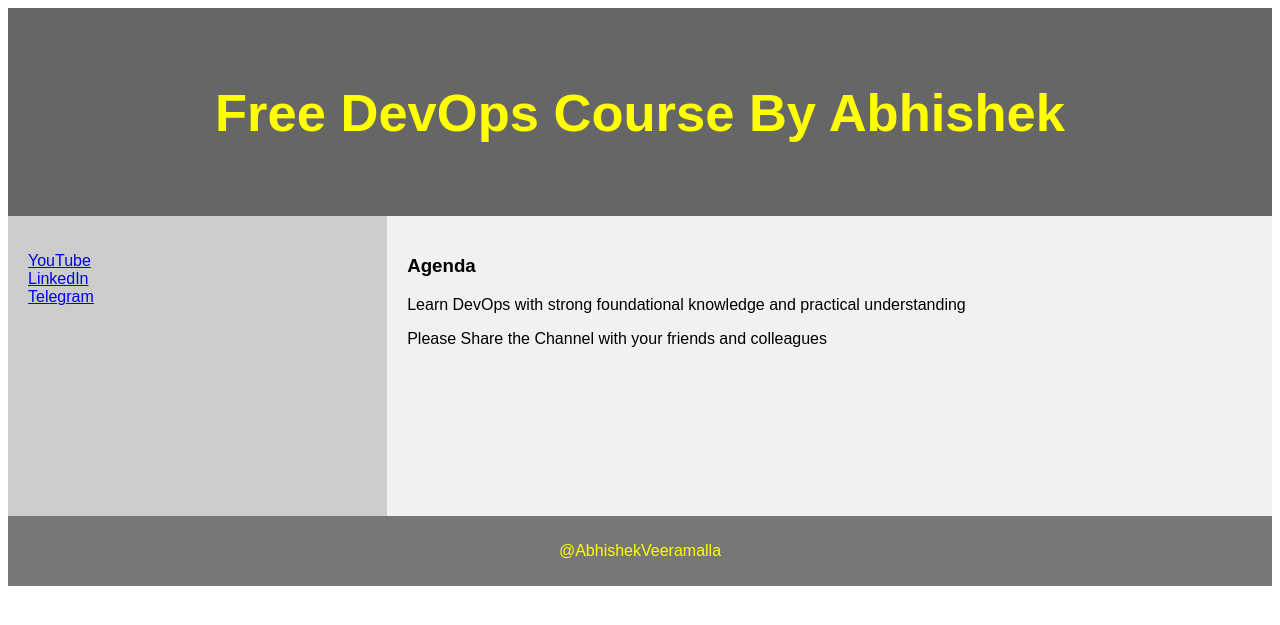
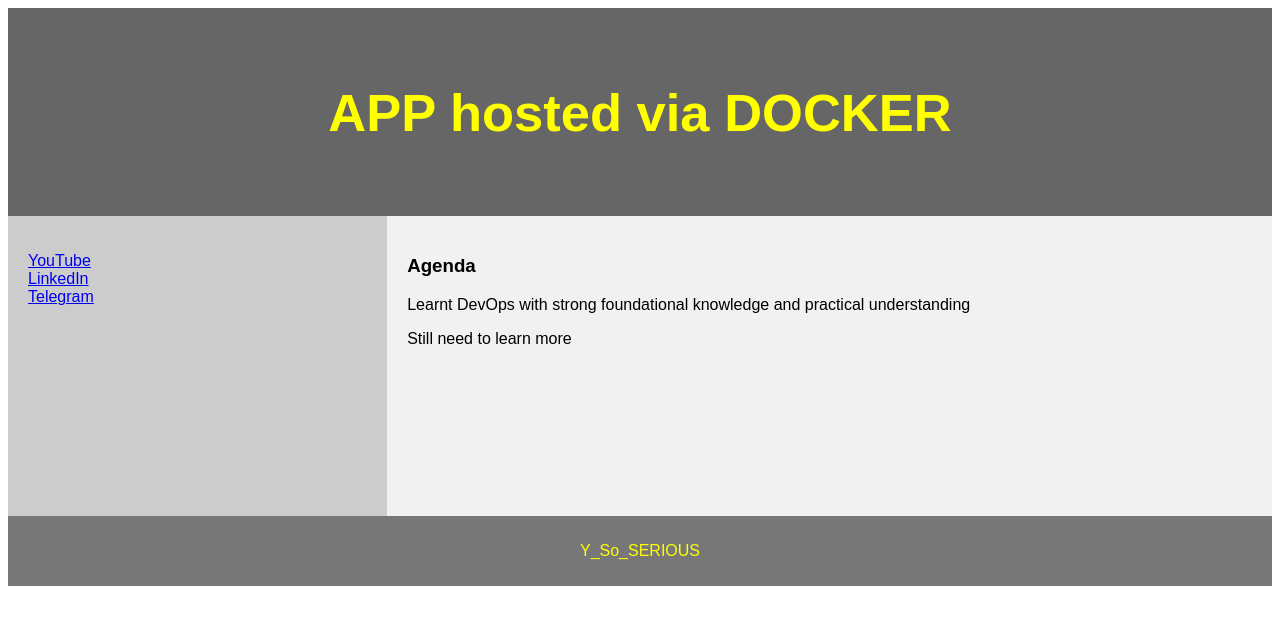
Before and after one commit to salianashruth/Python-App, a Django app: page /demo/ in a window 1280 px wide. Shown: the top 625 px of the page. Run offline with Django 4.2, Linux system fonts and the light colour scheme.

Commit message:
Update demo_site.html

```diff
--- a/devops/demo/templates/demo_site.html
+++ b/devops/demo/templates/demo_site.html
@@ -73,7 +73,7 @@ footer {
 
 
 <header>
-  <h2>Free DevOps Course By Abhishek</h2>
+  <h2>APP hosted via DOCKER</h2>
 </header>
 
 <section>
@@ -87,13 +87,13 @@ footer {
 
   <article>
     <h1>Agenda</h1>
-    <p>Learn DevOps with strong foundational knowledge and practical understanding</p>
-    <p>Please Share the Channel with your friends and colleagues</p>
+    <p>Learnt DevOps with strong foundational knowledge and practical understanding</p>
+    <p>Still need to learn more</p>
   </article>
 </section>
 
 <footer>
-  <p>@AbhishekVeeramalla</p>
+  <p>Y_So_SERIOUS</p>
 </footer>
 
 </body>
```
